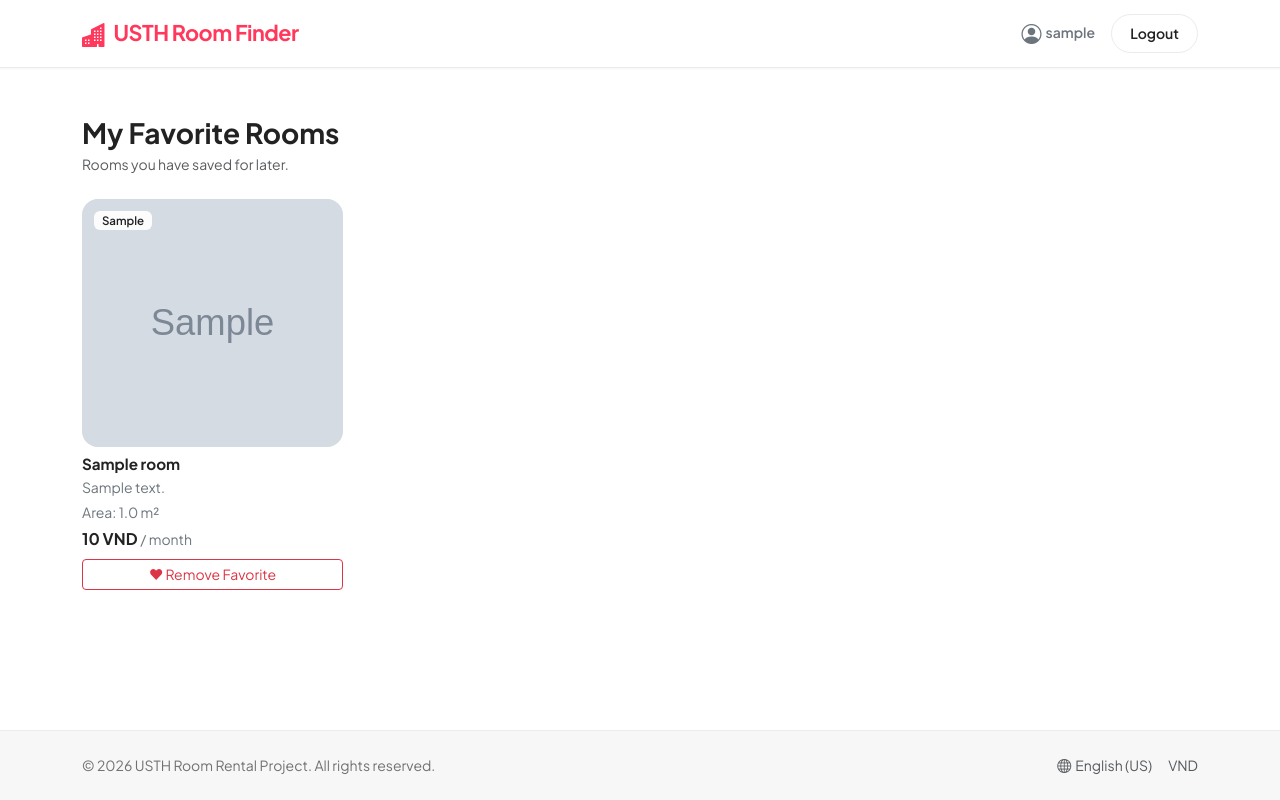
After one commit to dungnt2410232/Room-Rental, a Flask app: page /favorites in a window 1280 px wide. The commit adds this page. Run offline with Flask 3, Linux system fonts and the light colour scheme; a user stored in the database is signed in; tables that the repository leaves empty hold one stand-in row (values such as "Sample post"); grey boxes marked "Sample" are stand-in pictures.

Commit message:
Add room favorites feature

```diff
--- a/app.py
+++ b/app.py
@@ -102,6 +102,7 @@ def logout():
 def room_detail(room_id):
     room = Room.query.get_or_404(room_id)
     return render_template('room_detail.html', room=room)
+
 
 @app.route('/post', methods=['GET', 'POST'])
 @login_required
@@ -217,5 +218,41 @@ def edit_room(room_id):
 
     return render_template('edit_room.html', room=room)
 
+
+#favorite system
+@app.route('/room/<int:room_id>/favorite', methods=['POST'])
+@login_required
+def favorite_room(room_id):
+    room = Room.query.get_or_404(room_id)
+
+    if room not in current_user.favorite_rooms:
+        current_user.favorite_rooms.append(room)
+        db.session.commit()
+        flash('Room added to favorites.', 'success')
+    else:
+        flash('Room is already in your favorites.', 'info')
+
+    return redirect(url_for('room_detail', room_id=room.id))
+
+
+@app.route('/room/<int:room_id>/unfavorite', methods=['POST'])
+@login_required
+def unfavorite_room(room_id):
+    room = Room.query.get_or_404(room_id)
+
+    if room in current_user.favorite_rooms:
+        current_user.favorite_rooms.remove(room)
+        db.session.commit()
+        flash('Room removed from favorites.', 'success')
+
+    return redirect(url_for('room_detail', room_id=room.id))
+
+@app.route('/favorites')
+@login_required
+def favorites():
+    rooms = current_user.favorite_rooms
+    return render_template('favorites.html', rooms=rooms)
+
+
 if __name__ == '__main__':
     app.run(debug=True)
--- /dev/null
+++ b/templates/favorites.html
@@ -0,0 +1,166 @@
+{% extends "base.html" %}
+
+{% block title %}My Favorites - USTH Room Finder{% endblock %}
+
+{% block content %}
+
+<div class="container py-4">
+
+    <div class="mb-4">
+        <h3 class="fw-bold mb-1">My Favorite Rooms</h3>
+        <p class="text-muted small">
+            Rooms you have saved for later.
+        </p>
+    </div>
+
+    {% if rooms %}
+
+        <div class="row row-cols-1 row-cols-sm-2 row-cols-md-3 row-cols-lg-4 g-4">
+
+            {% for room in rooms %}
+
+            <div class="col">
+
+                <div class="room-card">
+
+                    <a href="{{ url_for('room_detail', room_id=room.id) }}"
+                       class="text-decoration-none text-reset">
+
+                        <div class="img-wrapper position-relative">
+
+                            <img src="{{ room.image_url }}"
+                                 alt="{{ room.title }}"
+                                 class="room-img">
+
+                            <span class="badge district-tag">
+                                {{ room.district }}
+                            </span>
+
+                        </div>
+
+                        <div class="card-details mt-2">
+
+                            <h6 class="room-title fw-bold mb-1">
+                                {{ room.title }}
+                            </h6>
+
+                            <p class="text-secondary small mb-1">
+                                {{ room.address }}
+                            </p>
+
+                            <p class="text-secondary small mb-1">
+                                Area: {{ room.area }} m²
+                            </p>
+
+                            <div>
+                                <span class="price-val">
+                                    {{ "{:,.0f}".format(room.price) }} VND
+                                </span>
+
+                                <span class="text-secondary small">
+                                    / month
+                                </span>
+                            </div>
+
+                        </div>
+
+                    </a>
+
+
+                    <form method="POST"
+                          action="{{ url_for('unfavorite_room', room_id=room.id) }}"
+                          class="mt-2">
+
+                        <button type="submit"
+                                class="btn btn-outline-danger btn-sm w-100">
+
+                            ♥ Remove Favorite
+
+                        </button>
+
+                    </form>
+
+                </div>
+
+            </div>
+
+            {% endfor %}
+
+        </div>
+
+
+    {% else %}
+
+        <div class="text-center py-5">
+
+            <i class="bi bi-heart fs-1 text-muted"></i>
+
+            <h5 class="fw-bold mt-3">
+                No favorite rooms yet
+            </h5>
+
+            <p class="text-muted">
+                Save rooms you like and they will appear here.
+            </p>
+
+            <a href="{{ url_for('index') }}"
+               class="btn btn-custom-primary">
+
+                Browse Rooms
+
+            </a>
+
+        </div>
+
+    {% endif %}
+
+</div>
+
+
+<style>
+
+    .room-card {
+        display: flex;
+        flex-direction: column;
+    }
+
+    .img-wrapper {
+        border-radius: 16px;
+        overflow: hidden;
+        aspect-ratio: 20 / 19;
+        background-color: #f0f0f0;
+    }
+
+    .room-img {
+        width: 100%;
+        height: 100%;
+        object-fit: cover;
+        transition: transform 0.35s ease;
+    }
+
+    .room-card:hover .room-img {
+        transform: scale(1.04);
+    }
+
+    .district-tag {
+        position: absolute;
+        top: 12px;
+        left: 12px;
+        background-color: rgba(255,255,255,0.92);
+        color: #222;
+        font-weight: 600;
+        font-size: 0.72rem;
+        padding: 4px 8px;
+    }
+
+    .room-title {
+        font-size: 0.95rem;
+    }
+
+    .price-val {
+        font-weight: 700;
+    }
+
+</style>
+
+{% endblock %}
```
Also changed, not shown: models.py (+59 -0 lines), templates/room_detail.html (+43 -6 lines).
